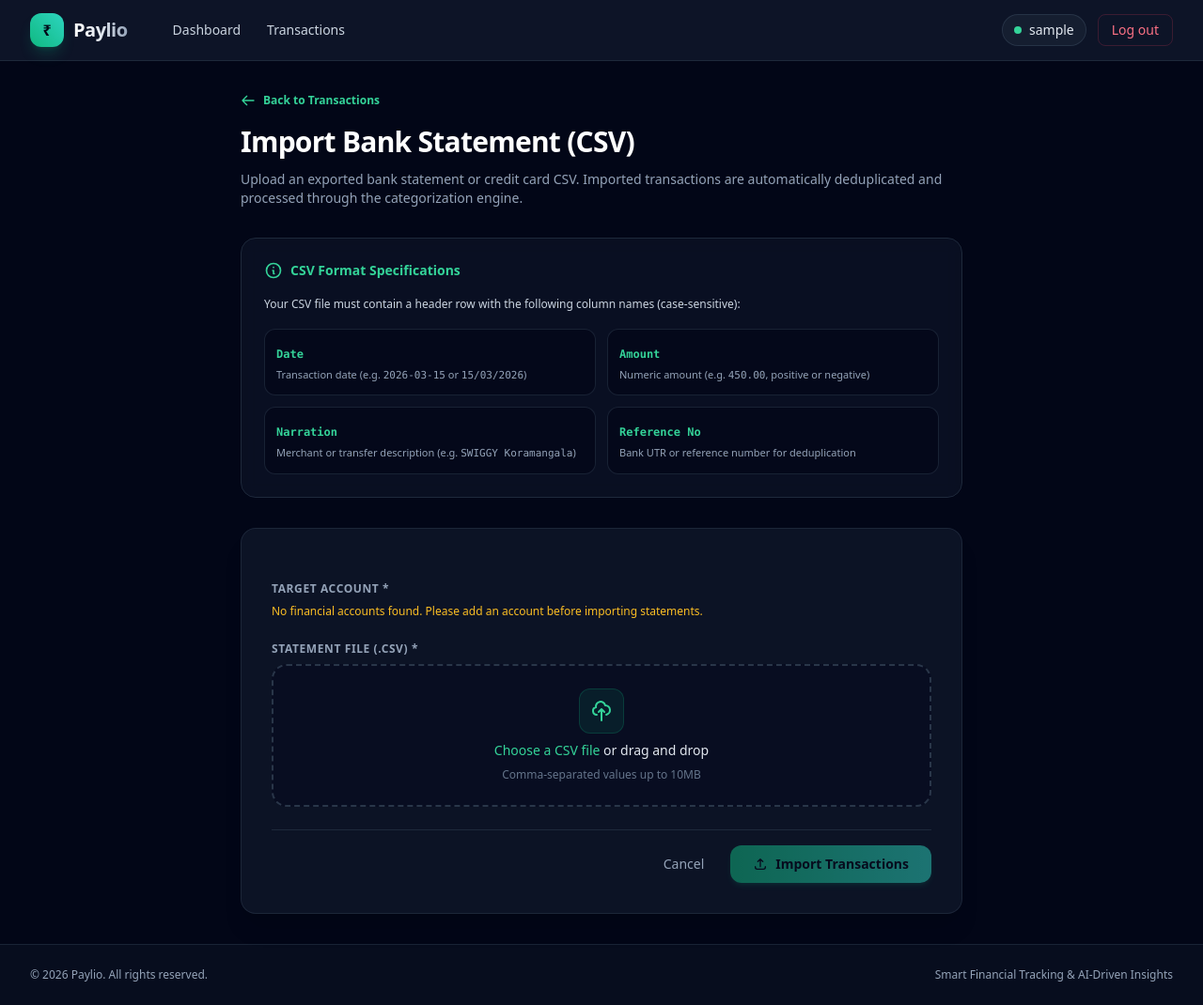
After one commit to jul2264/Paylio, a Django app: page /transactions/import/ in a window 1280 px wide. The commit adds this page. Shown: the whole page at 94% size. Run offline with Django 5.2, Linux system fonts and the light colour scheme; the visitor is signed in with stand-in values (Sample User, id 1); style sheets or scripts are compiled from the project's sources; parts of the project's set-up code (start-up, migrations or seed data) failed here and were passed over; some libraries are stand-ins or nearby versions.

Commit message:
feat: add transaction views, URL routing, importers, templates, and associated tests

```diff
--- /dev/null
+++ b/templates/transactions/import_csv.html
@@ -0,0 +1,122 @@
+{% extends "base.html" %}
+
+{% block title %}Import Statement — Paylio{% endblock %}
+
+{% block content %}
+<div class="max-w-3xl mx-auto space-y-8">
+    <!-- Breadcrumb & Header -->
+    <div class="space-y-3">
+        <a href="{% url 'transactions:list' %}"
+           class="inline-flex items-center gap-2 text-xs font-semibold text-emerald-400 hover:text-emerald-300 transition-colors">
+            <svg class="w-4 h-4" fill="none" viewBox="0 0 24 24" stroke="currentColor">
+                <path stroke-linecap="round" stroke-linejoin="round" stroke-width="2" d="M10 19l-7-7m0 0l7-7m-7 7h18" />
+            </svg>
+            Back to Transactions
+        </a>
+        <h1 class="text-2xl sm:text-3xl font-bold tracking-tight text-white">Import Bank Statement (CSV)</h1>
+        <p class="text-sm text-slate-400">
+            Upload an exported bank statement or credit card CSV. Imported transactions are automatically deduplicated and processed through the categorization engine.
+        </p>
+    </div>
+
+    <!-- Format Guide Card -->
+    <div class="bg-slate-900/60 border border-slate-800 rounded-2xl p-6 backdrop-blur space-y-4">
+        <div class="flex items-center gap-2 text-emerald-400 font-semibold text-sm">
+            <svg class="w-5 h-5 flex-shrink-0" fill="none" viewBox="0 0 24 24" stroke="currentColor">
+                <path stroke-linecap="round" stroke-linejoin="round" stroke-width="2" d="M13 16h-1v-4h-1m1-4h.01M21 12a9 9 0 11-18 0 9 9 0 0118 0z" />
+            </svg>
+            CSV Format Specifications
+        </div>
+        <p class="text-xs text-slate-300 leading-relaxed">
+            Your CSV file must contain a header row with the following column names (case-sensitive):
+        </p>
+        <div class="grid grid-cols-1 sm:grid-cols-2 gap-3">
+            <div class="bg-slate-950/60 border border-slate-800/80 rounded-xl p-3 space-y-1">
+                <span class="text-xs font-mono font-bold text-emerald-400">Date</span>
+                <p class="text-[11px] text-slate-400">Transaction date (e.g. <code>2026-03-15</code> or <code>15/03/2026</code>)</p>
+            </div>
+            <div class="bg-slate-950/60 border border-slate-800/80 rounded-xl p-3 space-y-1">
+                <span class="text-xs font-mono font-bold text-emerald-400">Amount</span>
+                <p class="text-[11px] text-slate-400">Numeric amount (e.g. <code>450.00</code>, positive or negative)</p>
+            </div>
+            <div class="bg-slate-950/60 border border-slate-800/80 rounded-xl p-3 space-y-1">
+                <span class="text-xs font-mono font-bold text-emerald-400">Narration</span>
+                <p class="text-[11px] text-slate-400">Merchant or transfer description (e.g. <code>SWIGGY Koramangala</code>)</p>
+            </div>
+            <div class="bg-slate-950/60 border border-slate-800/80 rounded-xl p-3 space-y-1">
+                <span class="text-xs font-mono font-bold text-emerald-400">Reference No</span>
+                <p class="text-[11px] text-slate-400">Bank UTR or reference number for deduplication</p>
+            </div>
+        </div>
+    </div>
+
+    <!-- Upload Form Card -->
+    <div class="bg-slate-900/80 border border-slate-800/90 rounded-2xl p-6 sm:p-8 backdrop-blur shadow-xl">
+        <form method="post" enctype="multipart/form-data" class="space-y-6">
+            {% csrf_token %}
+
+            <!-- Target Account Selection -->
+            <div>
+                <label for="account" class="block text-xs font-semibold uppercase tracking-wider text-slate-400 mb-2">
+                    Target Account *
+                </label>
+                {% if accounts %}
+                    <select id="account"
+                            name="account"
+                            required
+                            class="w-full bg-slate-800/80 border border-slate-700/80 rounded-xl px-4 py-2.5 text-slate-100 focus:outline-none focus:ring-2 focus:ring-emerald-500 focus:border-transparent text-sm transition-colors">
+                        <option value="">Select Account</option>
+                        {% for acc in accounts %}
+                            <option value="{{ acc.id }}">{{ acc.name }} ({{ acc.get_account_type_display }})</option>
+                        {% endfor %}
+                    </select>
+                {% else %}
+                    <p class="text-xs text-amber-400">No financial accounts found. Please add an account before importing statements.</p>
+                {% endif %}
+            </div>
+
+            <!-- File Input -->
+            <div>
+                <label for="file" class="block text-xs font-semibold uppercase tracking-wider text-slate-400 mb-2">
+                    Statement File (.CSV) *
+                </label>
+                <div class="relative border-2 border-dashed border-slate-700/80 hover:border-emerald-500/50 rounded-2xl p-6 transition-colors bg-slate-950/30 text-center">
+                    <input type="file"
+                           id="file"
+                           name="file"
+                           accept=".csv,text/csv"
+                           required
+                           class="absolute inset-0 w-full h-full opacity-0 cursor-pointer z-10">
+                    <div class="space-y-2 pointer-events-none">
+                        <div class="w-12 h-12 rounded-xl bg-emerald-500/10 text-emerald-400 flex items-center justify-center mx-auto border border-emerald-500/20">
+                            <svg class="w-6 h-6" fill="none" viewBox="0 0 24 24" stroke="currentColor">
+                                <path stroke-linecap="round" stroke-linejoin="round" stroke-width="2" d="M7 16a4 4 0 01-.88-7.903A5 5 0 1115.9 6L16 6a5 5 0 011 9.9M15 13l-3-3m0 0l-3 3m3-3v12" />
+                            </svg>
+                        </div>
+                        <div class="text-sm font-medium text-slate-200">
+                            <span class="text-emerald-400">Choose a CSV file</span> or drag and drop
+                        </div>
+                        <p class="text-xs text-slate-500">Comma-separated values up to 10MB</p>
+                    </div>
+                </div>
+            </div>
+
+            <!-- Submit Button -->
+            <div class="flex items-center justify-end gap-3 pt-4 border-t border-slate-800">
+                <a href="{% url 'transactions:list' %}"
+                   class="px-4 py-2.5 rounded-xl text-slate-400 hover:text-slate-200 font-medium text-sm transition-colors">
+                    Cancel
+                </a>
+                <button type="submit"
+                        {% if not accounts %}disabled{% endif %}
+                        class="px-6 py-2.5 rounded-xl bg-gradient-to-r from-emerald-500 to-teal-400 text-slate-950 font-semibold text-sm shadow-md shadow-emerald-500/20 hover:scale-[1.02] active:scale-[0.98] transition-all flex items-center gap-2 disabled:opacity-50 disabled:pointer-events-none">
+                    <svg class="w-4 h-4" fill="none" viewBox="0 0 24 24" stroke="currentColor">
+                        <path stroke-linecap="round" stroke-linejoin="round" stroke-width="2" d="M4 16v1a3 3 0 003 3h10a3 3 0 003-3v-1m-4-8l-4-4m0 0L8 8m4-4v12" />
+                    </svg>
+                    Import Transactions
+                </button>
+            </div>
+        </form>
+    </div>
+</div>
+{% endblock %}
--- a/transactions/urls.py
+++ b/transactions/urls.py
@@ -8,5 +8,6 @@ urlpatterns = [
     path("", views.transaction_list, name="index"),
     path("table/", views.transaction_table_partial, name="table_partial"),
     path("add/", views.transaction_create, name="create"),
+    path("import/", views.import_csv_view, name="import_csv"),
     path("<int:pk>/recategorize/", views.transaction_recategorize, name="recategorize"),
 ]
--- a/transactions/views.py
+++ b/transactions/views.py
@@ -1,10 +1,12 @@
+from django.contrib import messages
 from django.contrib.auth.decorators import login_required
 from django.core.cache import cache
-from django.shortcuts import get_object_or_404, render
+from django.shortcuts import get_object_or_404, redirect, render
 from django_htmx.http import trigger_client_event
 from .categorization import categorize, record_user_correction
 from .forms import TransactionForm
-from .models import Category, Transaction
+from .importers import import_csv
+from .models import Category, FinancialAccount, Transaction
 
 
 @login_required
@@ -59,3 +61,30 @@ def transaction_recategorize(request, pk):
     cache.delete(f"budget_progress:{request.user.id}:{txn.date.year}-{txn.date.month}")
     categories = Category.objects.filter(user=request.user).order_by("name")
     return render(request, "partials/_transaction_row.html", {"txn": txn, "categories": categories})
+
+
+@login_required
+def import_csv_view(request):
+    if request.method == "POST":
+        account_id = request.POST.get("account")
+        account = get_object_or_404(FinancialAccount, id=account_id, user=request.user)
+        csv_file = request.FILES.get("file")
+        if not csv_file:
+            messages.error(request, "Please select a CSV file to upload.")
+            return redirect("transactions:import_csv")
+        try:
+            created_count, affected_months = import_csv(request.user, account, csv_file)
+            for year, month in affected_months:
+                cache.delete(f"dashboard:{request.user.id}:{year}-{month}")
+                cache.delete(f"budget_progress:{request.user.id}:{year}-{month}")
+            messages.success(
+                request,
+                f"Successfully imported {created_count} new transaction(s)."
+            )
+            return redirect("transactions:list")
+        except Exception as e:
+            messages.error(request, f"Error importing CSV: {str(e)}")
+            return redirect("transactions:import_csv")
+
+    accounts = FinancialAccount.objects.filter(user=request.user)
+    return render(request, "transactions/import_csv.html", {"accounts": accounts})
```
Also changed, not shown: templates/transactions/list.html (+9 -0 lines), transactions/importers.py (added, +30 -0 lines), transactions/tests/test_importers.py (added, +94 -0 lines), transactions/tests/test_views.py (+62 -0 lines).
